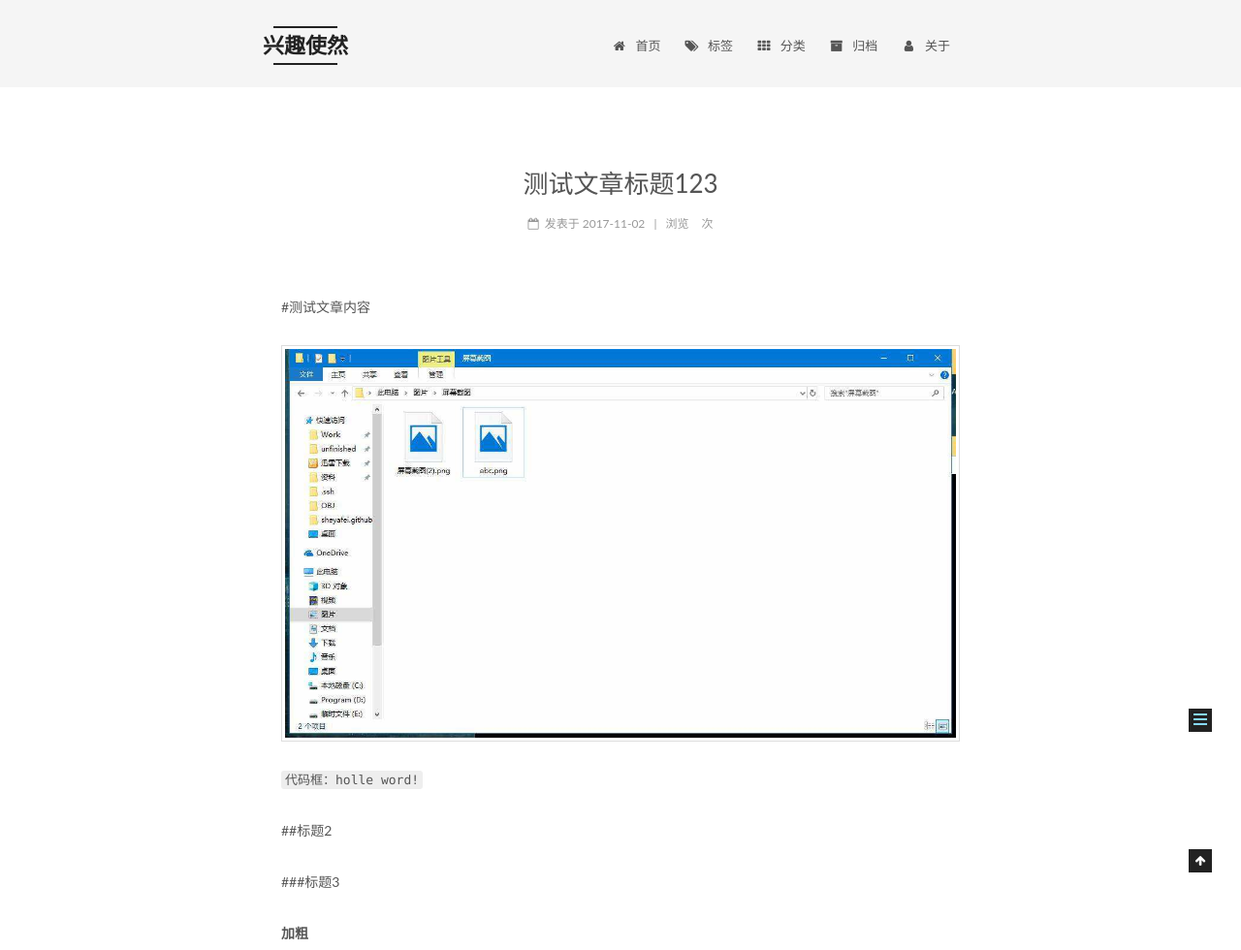
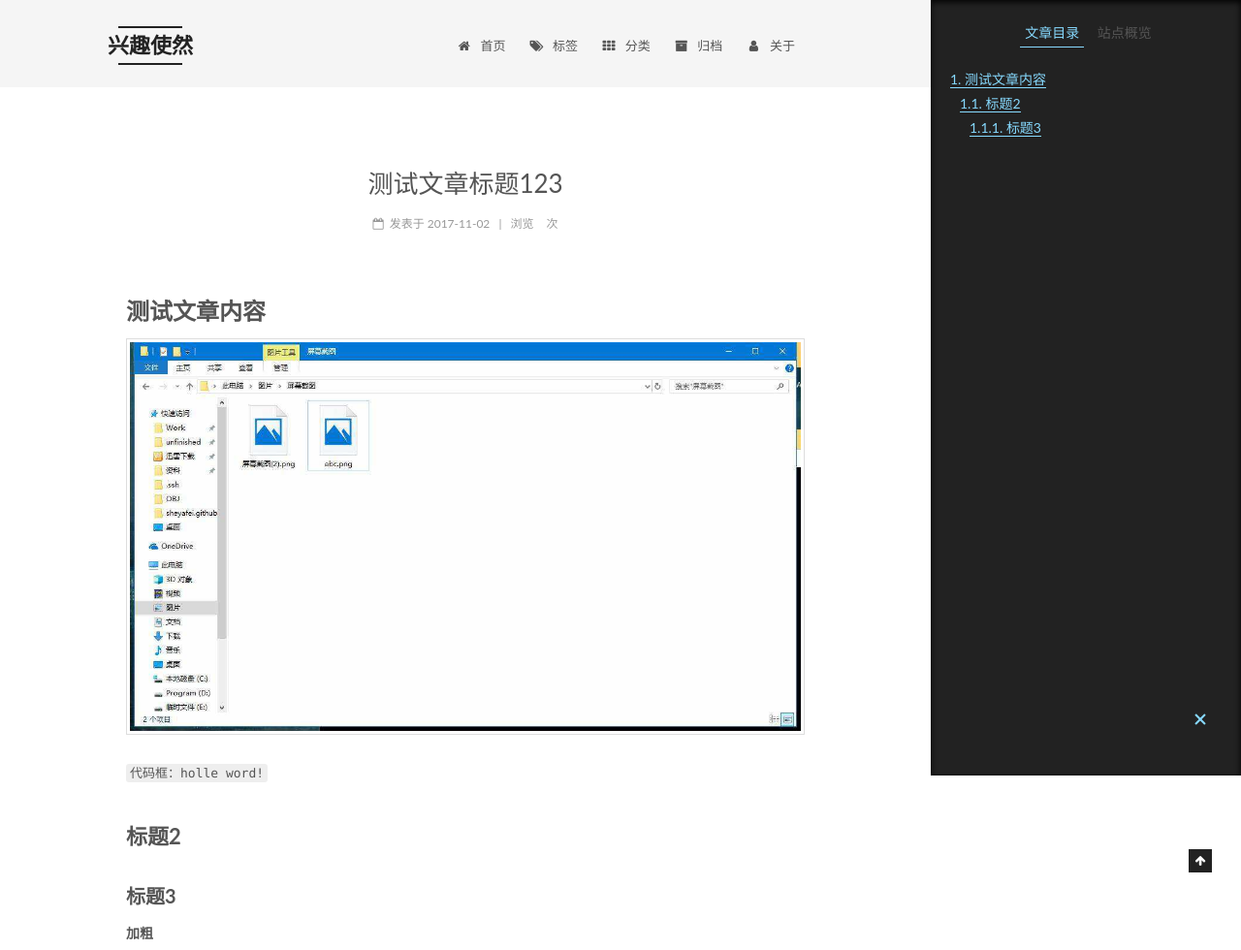
Before and after one commit to sheyafei/sheyafei.github.io, a plain HTML site: page 2017/11/02/FirstNight/index.html in a window 1280 px wide. Shown: the top 980 px of the page at 97% size. Drawn offline with Linux system fonts and the light colour scheme; some packages are replaced by stand-ins of ours; a script that the page names is missing.

Commit message:
Site updated: 2017-12-28 14:59:28

```diff
--- a/2017/11/02/FirstNight/index.html
+++ b/2017/11/02/FirstNight/index.html
@@ -77,18 +77,18 @@
 
 
 
-<meta name="description" content="#测试文章内容">
+<meta name="description" content="测试文章内容">
 <meta property="og:type" content="article">
 <meta property="og:title" content="测试文章标题123">
 <meta property="og:url" content="http://yoursite.com/2017/11/02/FirstNight/index.html">
 <meta property="og:site_name" content="兴趣使然">
-<meta property="og:description" content="#测试文章内容">
+<meta property="og:description" content="测试文章内容">
 <meta property="og:locale" content="zh-Hans">
 <meta property="og:image" content="http://yoursite.com/2017/11/02/FirstNight/a.jpg">
-<meta property="og:updated_time" content="2017-12-28T06:29:40.947Z">
+<meta property="og:updated_time" content="2017-12-28T06:58:55.060Z">
 <meta name="twitter:card" content="summary">
 <meta name="twitter:title" content="测试文章标题123">
-<meta name="twitter:description" content="#测试文章内容">
+<meta name="twitter:description" content="测试文章内容">
 <meta name="twitter:image" content="http://yoursite.com/2017/11/02/FirstNight/a.jpg">
 
 
@@ -334,13 +334,10 @@
 
 
 
-        <p>#测试文章内容</p>
-<a id="more"></a>
+        <h1 id="测试文章内容"><a href="#测试文章内容" class="headerlink" title="测试文章内容"></a>测试文章内容</h1><a id="more"></a>
 <p><img src="/2017/11/02/FirstNight/a.jpg" alt="logo"></p>
 <p><code>代码框：holle word!</code></p>
-<p>##标题2</p>
-<p>###标题3</p>
-<p><strong>加粗</strong></p>
+<h2 id="标题2"><a href="#标题2" class="headerlink" title="标题2"></a>标题2</h2><h3 id="标题3"><a href="#标题3" class="headerlink" title="标题3"></a>标题3</h3><p><strong>加粗</strong></p>
 
 
     </div>
@@ -409,8 +406,17 @@
 
 
 
+        <ul class="sidebar-nav motion-element">
+          <li class="sidebar-nav-toc sidebar-nav-active" data-target="post-toc-wrap">
+            文章目录
+          </li>
+          <li class="sidebar-nav-overview" data-target="site-overview-wrap">
+            站点概览
+          </li>
+        </ul>
 
-      <section class="site-overview-wrap sidebar-panel sidebar-panel-active">
+
+      <section class="site-overview-wrap sidebar-panel">
         <div class="site-overview">
           <div class="site-author motion-element" itemprop="author" itemscope itemtype="http://schema.org/Person">
 
@@ -458,6 +464,22 @@
         </div>
       </section>
 
+
+      <!--noindex-->
+        <section class="post-toc-wrap motion-element sidebar-panel sidebar-panel-active">
+          <div class="post-toc">
+
+
+
+
+
+
+              <div class="post-toc-content"><ol class="nav"><li class="nav-item nav-level-1"><a class="nav-link" href="#测试文章内容"><span class="nav-number">1.</span> <span class="nav-text">测试文章内容</span></a><ol class="nav-child"><li class="nav-item nav-level-2"><a class="nav-link" href="#标题2"><span class="nav-number">1.1.</span> <span class="nav-text">标题2</span></a><ol class="nav-child"><li class="nav-item nav-level-3"><a class="nav-link" href="#标题3"><span class="nav-number">1.1.1.</span> <span class="nav-text">标题3</span></a></li></ol></li></ol></li></ol></div>
+
+
+          </div>
+        </section>
+      <!--/noindex-->
 
 
 
--- a/css/main.css
+++ b/css/main.css
@@ -1822,7 +1822,7 @@ pre .javascript .function {
   width: 4px;
   height: 4px;
   border-radius: 50%;
-  background: #d02541;
+  background: #838e34;
 }
 .links-of-blogroll {
   font-size: 13px;
```
Also changed, not shown: index.html (+1 -1 lines).
